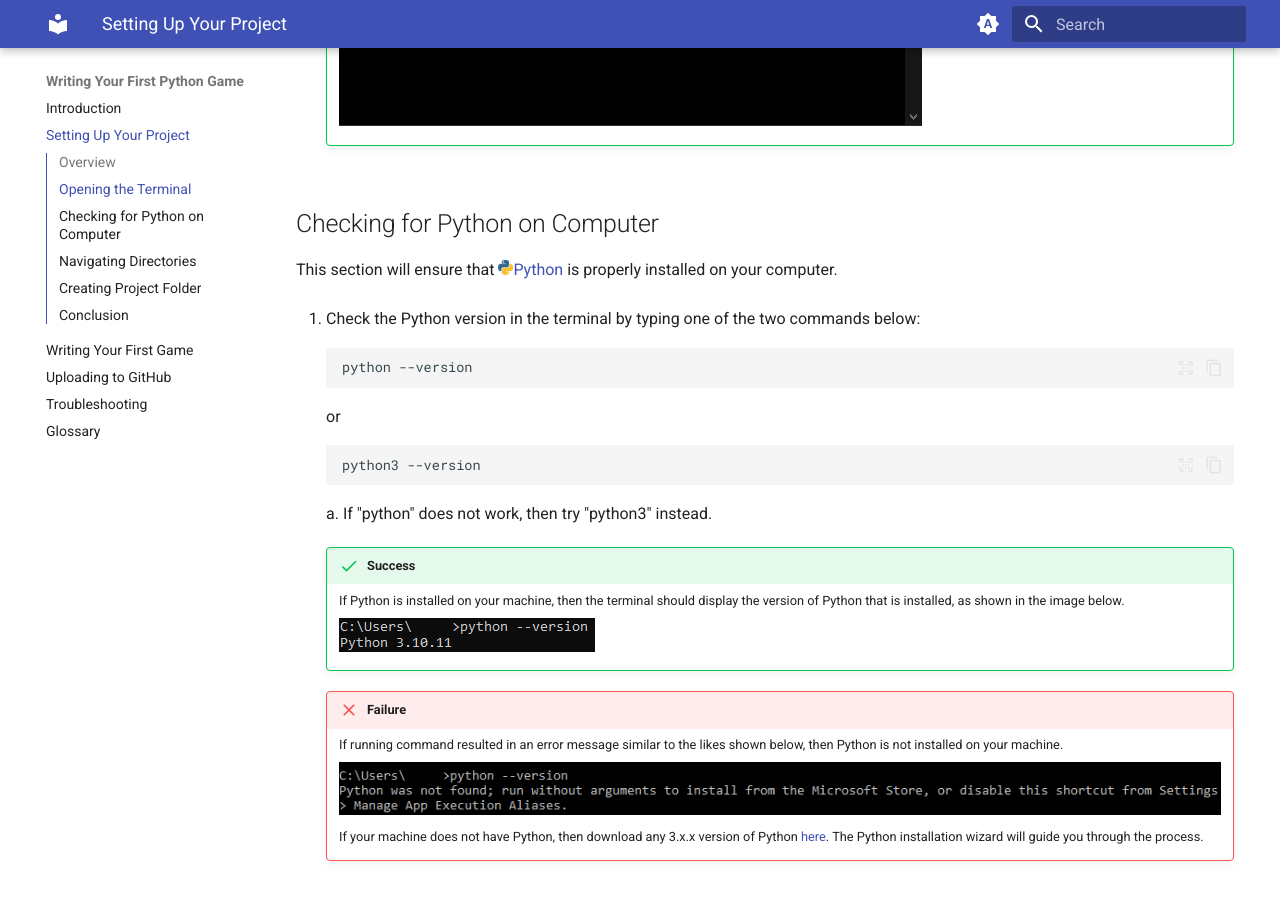
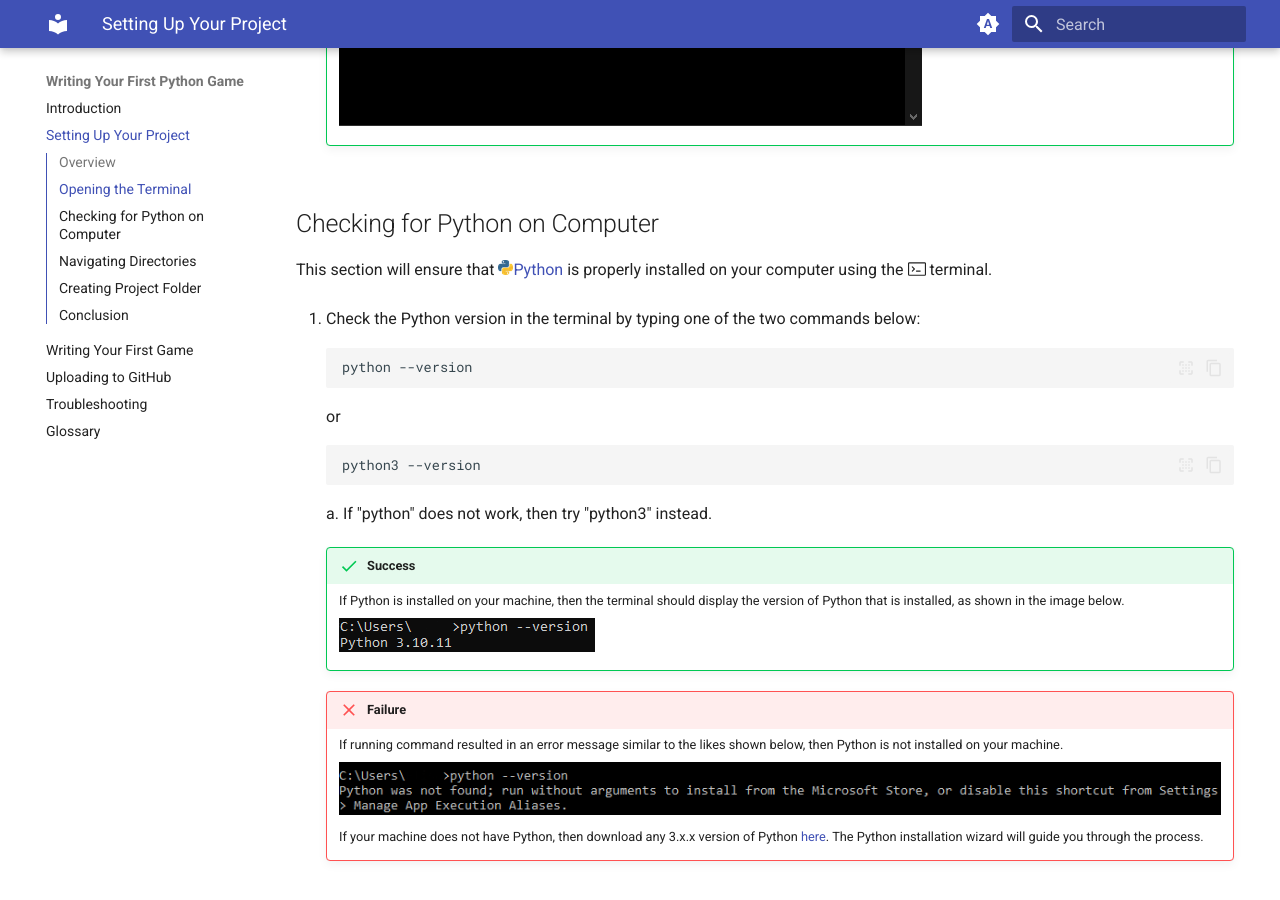
Before and after one commit to Beijzum/beijzum.github.io, an MkDocs documentation site: the page built from docs/Setting Up Your Project.md, in a window 1280 px wide and 900 px high, scrolled down 2759 px. Built offline with MkDocs 1.6.1 and Material for MkDocs 9.7.7, drawn with Linux system fonts in a browser that asks for light colours; comment, search, counter and statistics services are not loaded.

Commit message:
ADD small termina

```diff
--- a/docs/Setting Up Your Project.md
+++ b/docs/Setting Up Your Project.md
@@ -51,7 +51,7 @@
 
 ## Checking for Python on Computer
 
-This section will ensure that ![PythonIcon](./assets/python_icon_small.png)[Python](https://www.python.org/) is properly installed on your computer.
+This section will ensure that ![PythonIcon](./assets/python_icon_small.png)[Python](https://www.python.org/) is properly installed on your computer using the :octicons-terminal-24: terminal.
 
 3.  Check the Python version in the terminal by typing one of the two commands below:
 
```
